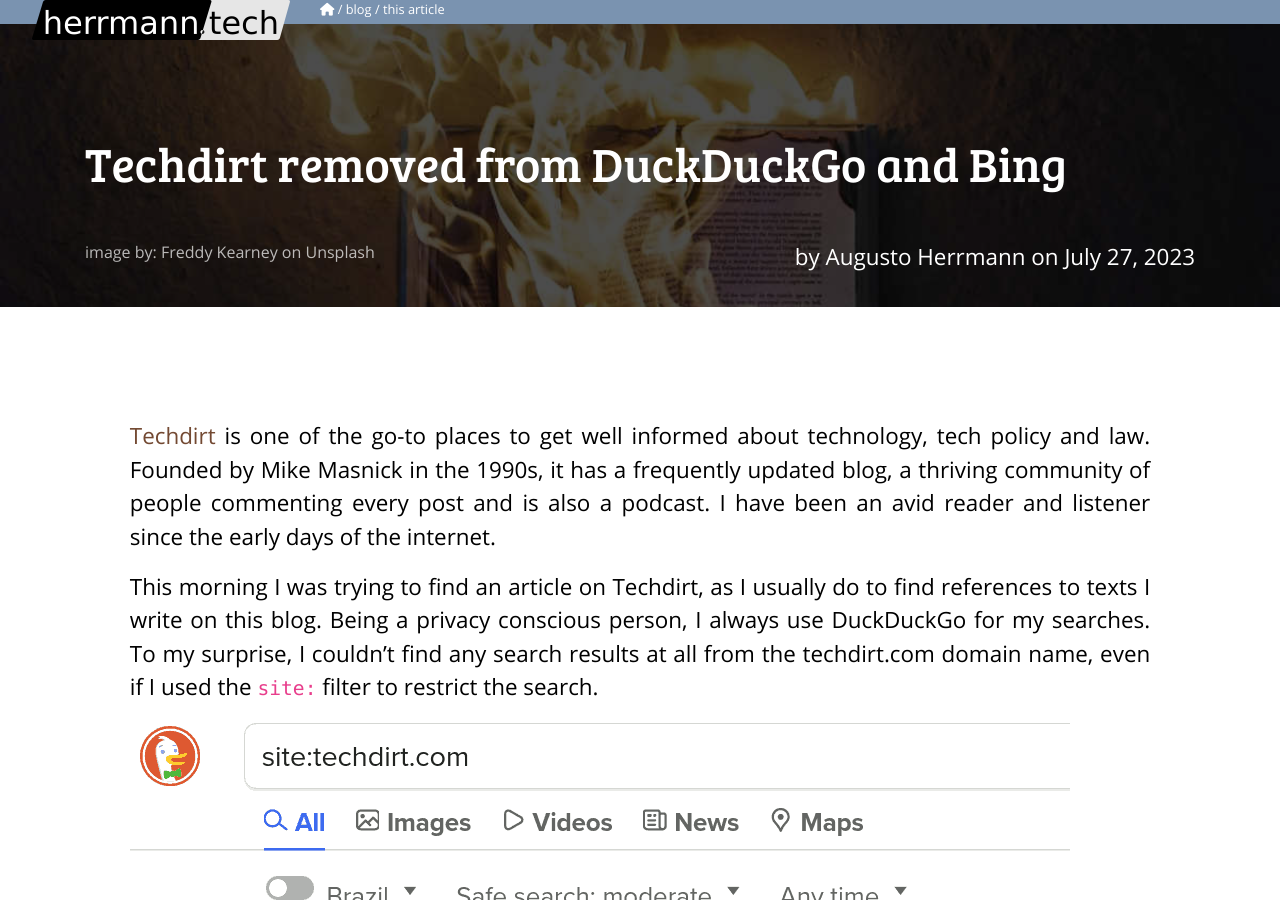
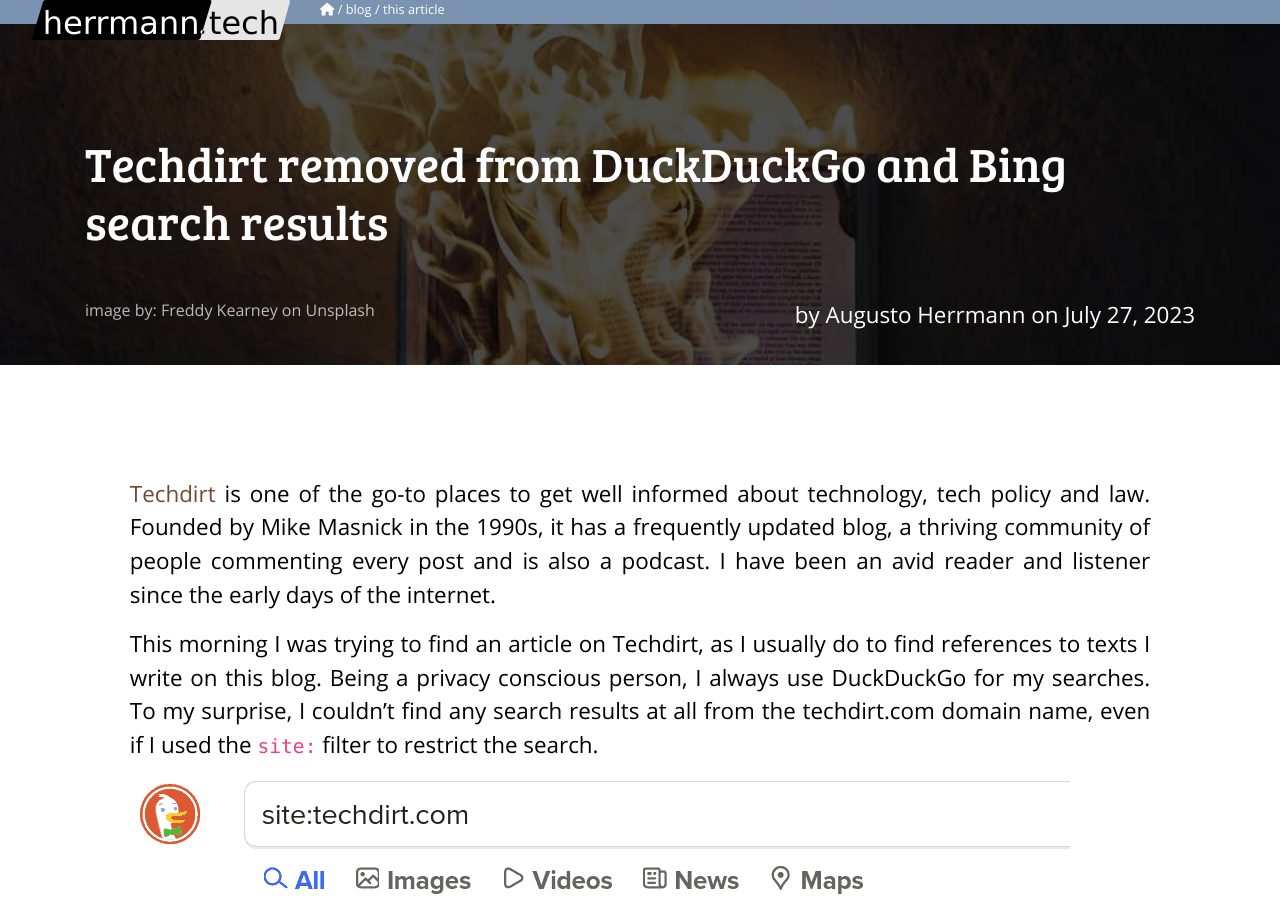
Before and after one commit to augusto-herrmann/augusto-herrmann.github.io, a Jekyll site: the page built from _posts/2023-07-27-techdirt-removed-from-duckduckgo-and-bing-search-results.md, in a window 1280 px wide and 900 px high. Built offline with Jekyll 4.4.1, drawn with Linux system fonts in a browser that asks for light colours.

Commit message:
Rename page

```diff
--- a/_posts/2023-07-27-techdirt-removed-from-duckduckgo-and-bing.md
+++ b/_posts/2023-07-27-techdirt-removed-from-duckduckgo-and-bing-search-results.md
@@ -1,9 +1,9 @@
 ---
 layout: post
-title: Techdirt removed from DuckDuckGo and Bing
+title: Techdirt removed from DuckDuckGo and Bing search results
 author: Augusto Herrmann
 lang: en
-ref: 2023-07-27-techdirt-removed-from-duckduckgo-and-bing
+ref: 2023-07-27-techdirt-removed-from-duckduckgo-and-bing-search-results
 category: [en, blog]
 tags: [censorship, search engines, microsoft, bing, duckduckgo, ecosia, mojeek, techdirt]
 cover: /assets/images/2023/07/freddy-kearney-enkfvvZkKv0-unsplash.jpg
```
